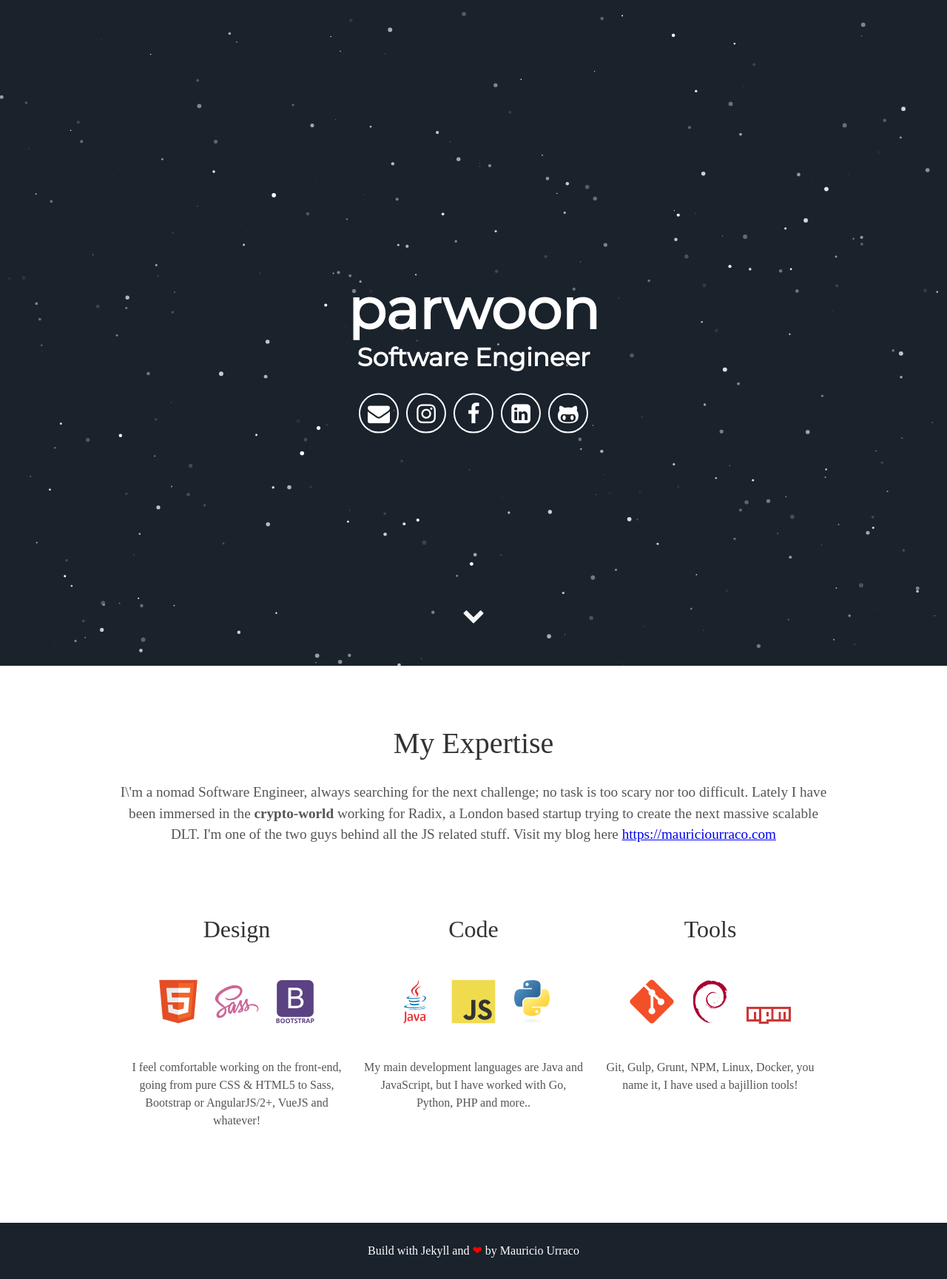
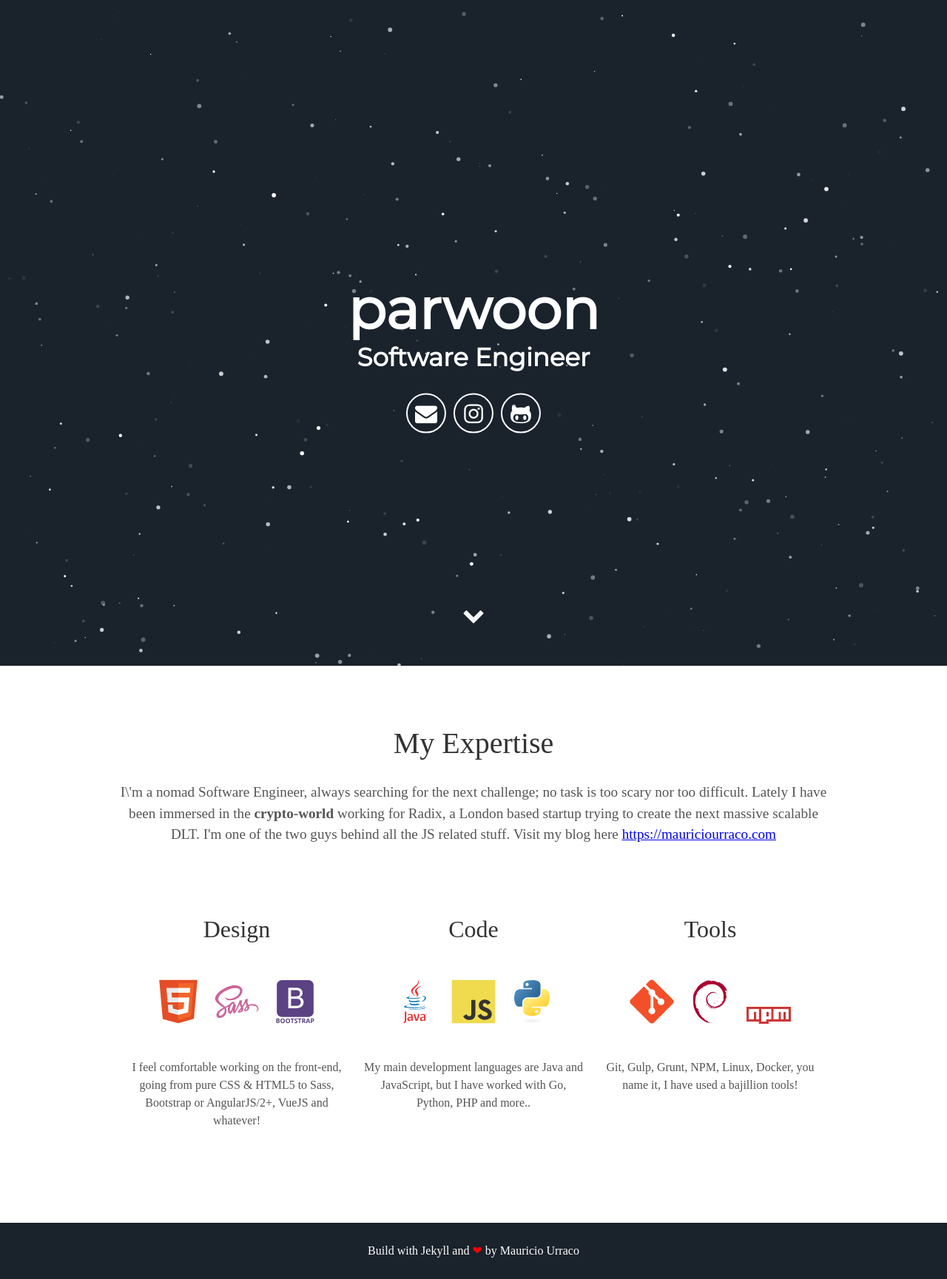
Before and after one commit to parwoon/parwoon.github.io, a Jekyll site: the page built from index.html, in a window 1280 px wide. Shown: the whole page at 74% size. Built offline with Jekyll 4.4.1, drawn with Linux system fonts in a browser that asks for light colours; some web fonts are replaced.

Commit message:
Theme change

```diff
--- a/_includes/header.html
+++ b/_includes/header.html
@@ -5,11 +5,9 @@
         <span class="site-description">{{ site.user_title }}</span>
       </h1>
       <div class="header-icons">
-        <a aria-label="Send email" href="mailto:mauriurraco@gmail.com"><i class="icon fa fa-envelope"></i></a>
-        <a aria-label="My Instagram" target="_blank" href="https://www.instagram.com/mauriciourraco7"><i class="icon fa fa-instagram" aria-hidden="true"></i></a>
-        <a aria-label="My Facebook" target="_blank" href="https://www.facebook.com/mauricio.urraco"><i class="icon fa fa-facebook" aria-hidden="true"></i></a>
-        <a aria-label="My LinkedIn" target="_blank" href="https://www.linkedin.com/in/murraco"><i class="icon fa fa-linkedin-square" aria-hidden="true"></i></a>
-        <a aria-label="My Github" target="_blank" href="https://github.com/murraco"><i class="icon fa fa-github-alt" aria-hidden="true"></i></a>
+        <a aria-label="Send email" href="mailto:parwoon@gmail.com"><i class="icon fa fa-envelope"></i></a>
+        <a aria-label="My Instagram" target="_blank" href="https://www.instagram.com/wbbrother9496"><i class="icon fa fa-instagram" aria-hidden="true"></i></a>
+        <a aria-label="My Github" target="_blank" href="https://github.com/parwoon"><i class="icon fa fa-github-alt" aria-hidden="true"></i></a>
       </div>
       <div class="header-links">
         <!-- <a class="link" href="#about" data-scroll>About Me</a> -->
```
